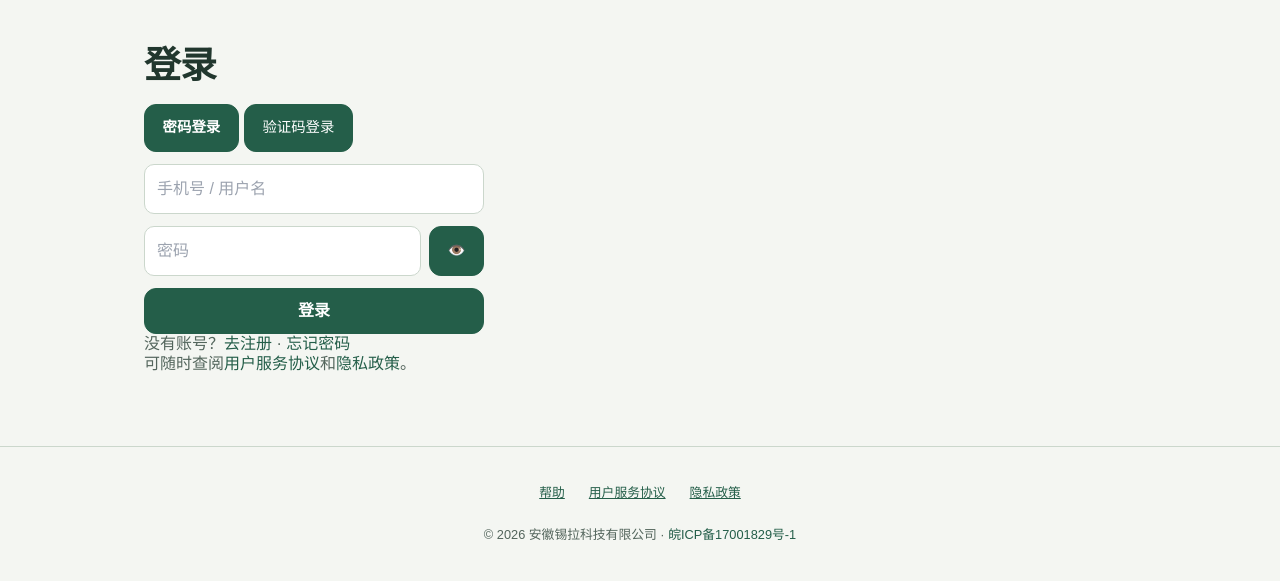
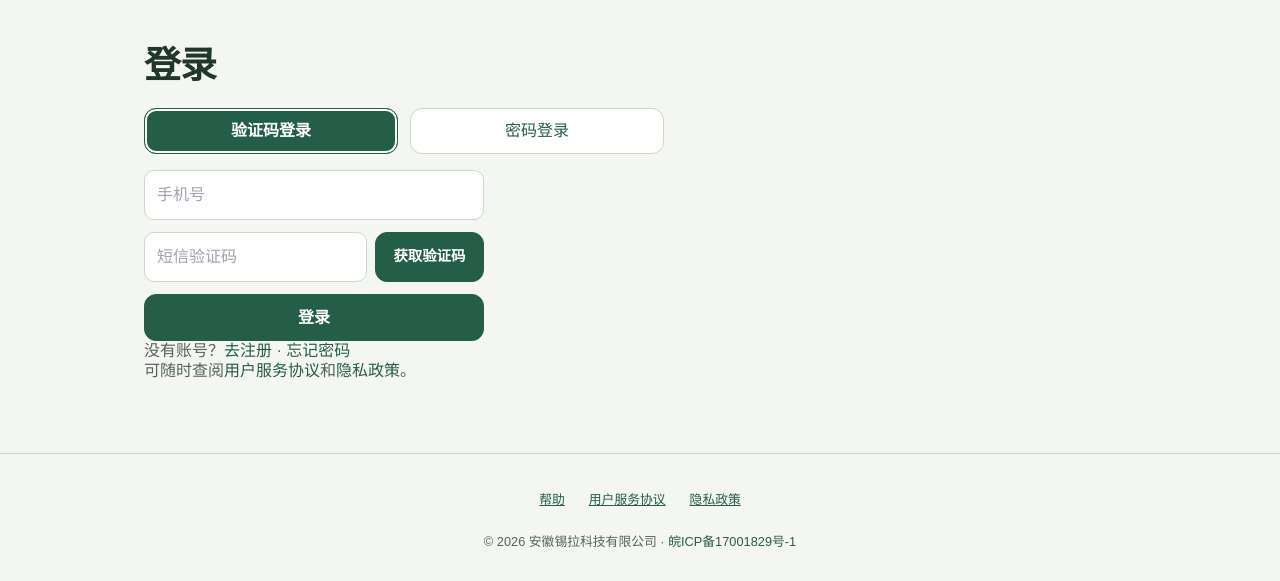
Before and after one commit to phineco/memoir, a Flask app: page /login in a window 1280 px wide. Shown: the part 81-662 px from the top of the page. Run offline with Flask 3, Linux system fonts and the light colour scheme.

Commit message:
fix(login): default to SMS and distinguish selected method

```diff
--- a/static/dist/app.cd8a29c3838636d9.css
+++ b/static/dist/app.dc7a98494dcae855.css
@@ -415,3 +415,7 @@ section[id] {scroll-margin-top:calc(var(--site-header-height,7rem) + 1rem);}
 .feature-status { display:inline-block; font-size:.8rem; color:var(--muted); border:1px solid var(--line); border-radius:99px; padding:0 .5rem; vertical-align:middle; }
 .welcome-share-hint { text-align:center; }
 @media(max-width:600px) { .welcome-feature-grid { grid-template-columns:minmax(0,1fr); gap:.75rem; }.welcome-hero { padding:.5rem 0 1rem; } }
+
+.login-methods { display:grid; grid-template-columns:repeat(2,minmax(0,1fr)); gap:.75rem; max-width:520px; margin:1rem 0; }
+.login-methods button { width:100%; }
+.login-methods button[aria-pressed=true] { font-weight:700; box-shadow:inset 0 0 0 2px var(--on-accent); }
--- a/static/ui.css
+++ b/static/ui.css
@@ -414,3 +414,7 @@ section[id] {scroll-margin-top:calc(var(--site-header-height,7rem) + 1rem);}
 .feature-status { display:inline-block; font-size:.8rem; color:var(--muted); border:1px solid var(--line); border-radius:99px; padding:0 .5rem; vertical-align:middle; }
 .welcome-share-hint { text-align:center; }
 @media(max-width:600px) { .welcome-feature-grid { grid-template-columns:minmax(0,1fr); gap:.75rem; }.welcome-hero { padding:.5rem 0 1rem; } }
+
+.login-methods { display:grid; grid-template-columns:repeat(2,minmax(0,1fr)); gap:.75rem; max-width:520px; margin:1rem 0; }
+.login-methods button { width:100%; }
+.login-methods button[aria-pressed=true] { font-weight:700; box-shadow:inset 0 0 0 2px var(--on-accent); }
--- a/templates/login.html
+++ b/templates/login.html
@@ -2,24 +2,25 @@
 {% block title %}登录 · 家音{% endblock %}
 {% block content %}
 <h1>登录</h1>
-<div style="margin-bottom:12px;">
-<button type="button" id="tab-pw" class="btn-small" onclick="switchMode('password')">密码登录</button>
-<button type="button" id="tab-sms" class="btn-small" onclick="switchMode('sms')">验证码登录</button>
+{% set selected_mode = login_mode|default('sms', true) %}
+<div class="login-methods" role="group" aria-label="选择登录方式">
+<button type="button" id="tab-sms" class="{{ 'btn-primary' if selected_mode == 'sms' else 'btn-secondary' }}" aria-pressed="{{ 'true' if selected_mode == 'sms' else 'false' }}" aria-controls="form-sms" onclick="switchMode('sms')">验证码登录</button>
+<button type="button" id="tab-pw" class="{{ 'btn-primary' if selected_mode == 'password' else 'btn-secondary' }}" aria-pressed="{{ 'true' if selected_mode == 'password' else 'false' }}" aria-controls="form-pw" onclick="switchMode('password')">密码登录</button>
 </div>
-<form method="post" class="authform" id="form-pw">
+<form method="post" class="authform" id="form-pw"{% if selected_mode != 'password' %} hidden{% endif %}>
 <input type="hidden" name="login_mode" value="password">
-<input name="phone" placeholder="手机号 / 用户名" required aria-label="手机号 / 用户名">
+<input name="phone" placeholder="手机号 / 用户名" required autocomplete="username" aria-label="手机号 / 用户名">
 <div class="coderow">
-<input type="password" name="password" id="login-pw" placeholder="密码" required style="flex:1" aria-label="密码">
+<input type="password" name="password" id="login-pw" autocomplete="current-password" placeholder="密码" required style="flex:1" aria-label="密码">
 <button type="button" class="btn-small" onclick="var i=document.getElementById('login-pw');i.type=i.type==='password'?'text':'password';this.textContent=i.type==='password'?'👁️':'🙈';" title="显示/隐藏密码">👁️</button>
 </div>
 <button type="submit">登录</button>
 </form>
-<form method="post" class="authform" id="form-sms" style="display:none">
+<form method="post" class="authform" id="form-sms"{% if selected_mode != 'sms' %} hidden{% endif %}>
 <input type="hidden" name="login_mode" value="sms">
-<input name="phone" id="sms-phone" placeholder="手机号" required pattern="\d{11}" aria-label="手机号">
+<input type="tel" name="phone" id="sms-phone" inputmode="numeric" autocomplete="tel" maxlength="11" placeholder="手机号" required pattern="\d{11}" aria-label="手机号">
 <div class="coderow">
-<input name="code" placeholder="短信验证码" required style="flex:1" aria-label="短信验证码">
+<input name="code" inputmode="numeric" autocomplete="one-time-code" placeholder="短信验证码" required style="flex:1" aria-label="短信验证码">
 <button type="button" id="sendLoginCode" class="btn-small">获取验证码</button>
 </div>
 <button type="submit">登录</button>
@@ -29,12 +30,15 @@
 <p class="hint">可随时查阅<a href="{{ url_for('main.terms') }}">用户服务协议</a>和<a href="{{ url_for('main.privacy') }}">隐私政策</a>。</p>
 <script>
 function switchMode(m){
-document.getElementById('form-pw').style.display = m==='password'?'':'none';
-document.getElementById('form-sms').style.display = m==='sms'?'':'none';
-document.getElementById('tab-pw').style.fontWeight = m==='password'?'bold':'normal';
-document.getElementById('tab-sms').style.fontWeight = m==='sms'?'bold':'normal';
+var password = m === 'password';
+document.getElementById('form-pw').hidden = !password;
+document.getElementById('form-sms').hidden = password;
+[['tab-pw', password], ['tab-sms', !password]].forEach(function(item){
+var button = document.getElementById(item[0]);
+button.className = item[1] ? 'btn-primary' : 'btn-secondary';
+button.setAttribute('aria-pressed', item[1] ? 'true' : 'false');
+});
 }
-switchMode('{{ login_mode or "password"}}');
 document.getElementById('sendLoginCode').onclick = function(){
 var phone = document.getElementById('sms-phone').value.trim();
 var btn = this;
--- a/views.py
+++ b/views.py
@@ -144,7 +144,7 @@ def login():
             User.del_flag == 0,
             or_(User.phone == login_id, User.username == login_id)).first()
         if not u or not u.password_hash or not check_password_hash(u.password_hash, password):
-            return render_template("login.html", error="登录名或密码不正确")
+            return render_template("login.html", error="登录名或密码不正确", login_mode="password")
         session["user_id"] = u.id
         return redirect(request.args.get("next") or url_for("main.index"))
     return render_template("login.html")
```
Also changed, not shown: MEMORY.md (+2 -0 lines), static/dist/manifest.json.
